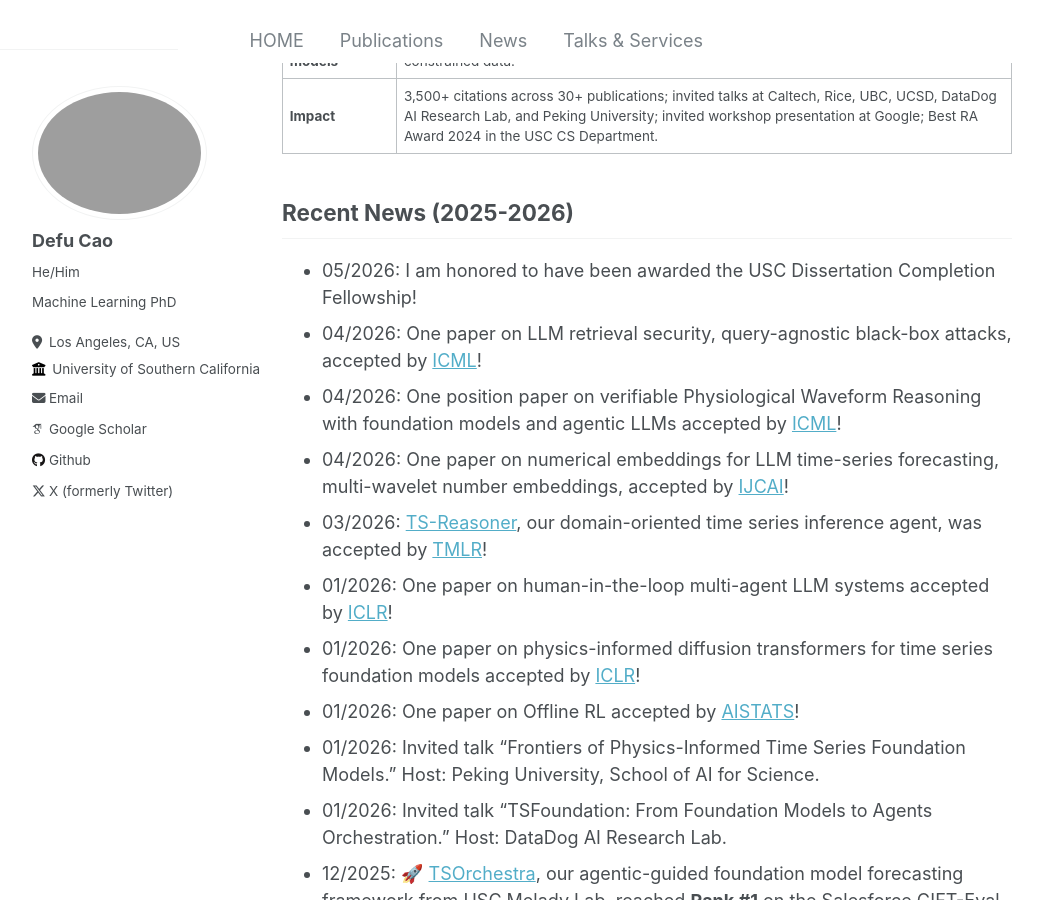
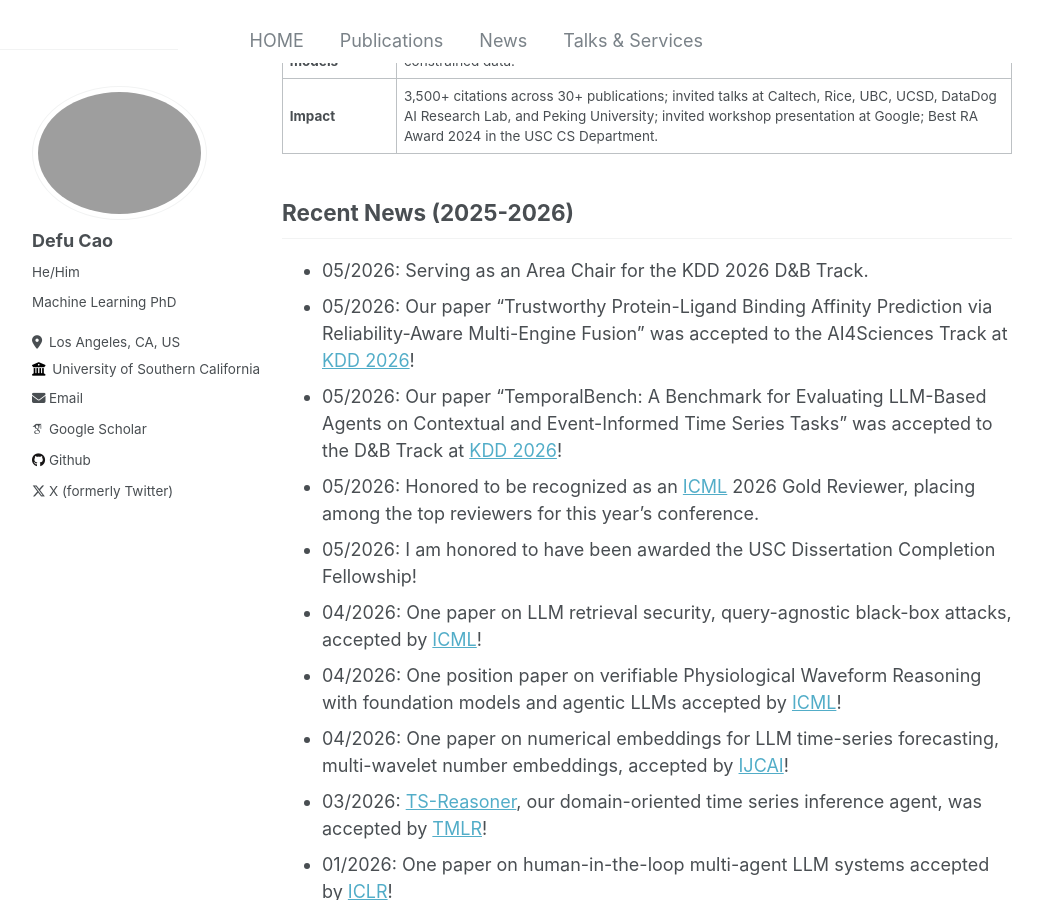
Before and after one commit to idevede/idevede.github.io, a Jekyll site: the page built from _pages/about.md, in a window 1280 px wide and 900 px high, scrolled down 1596 px. Shown: the whole window, without its empty margins (18-1061 px from the left). Built offline with Jekyll 4.4.1, drawn with Linux system fonts in a browser that asks for light colours; some web fonts are replaced; comment, search, counter and statistics services are not loaded.

Commit message:
update KDD and ICML news/service

```diff
--- a/_pages/about.md
+++ b/_pages/about.md
@@ -45,6 +45,10 @@ He has published his research in top conference proceedings including NeurIPS, I
 | **Impact** | 3,500+ citations across 30+ publications; invited talks at Caltech, Rice, UBC, UCSD, DataDog AI Research Lab, and Peking University; invited workshop presentation at Google; Best RA Award 2024 in the USC CS Department. |
 
 ## Recent News (2025-2026)
+- 05/2026: Serving as an Area Chair for the KDD 2026 D&B Track.
+- 05/2026: Our paper "Trustworthy Protein-Ligand Binding Affinity Prediction via Reliability-Aware Multi-Engine Fusion" was accepted to the AI4Sciences Track at [KDD 2026](https://kdd.org/)!
+- 05/2026: Our paper "TemporalBench: A Benchmark for Evaluating LLM-Based Agents on Contextual and Event-Informed Time Series Tasks" was accepted to the D&B Track at [KDD 2026](https://kdd.org/)!
+- 05/2026: Honored to be recognized as an [ICML](https://icml.cc/) 2026 Gold Reviewer, placing among the top reviewers for this year's conference.
 - 05/2026: I am honored to have been awarded the USC Dissertation Completion Fellowship!
 - 04/2026: One paper on LLM retrieval security, query-agnostic black-box attacks, accepted by [ICML](https://icml.cc/)!
 - 04/2026: One position paper on verifiable Physiological Waveform Reasoning with foundation models and agentic LLMs accepted by [ICML](https://icml.cc/)!
```
Also changed, not shown: _pages/news.md (+4 -0 lines), _pages/talks.md (+2 -1 lines).
